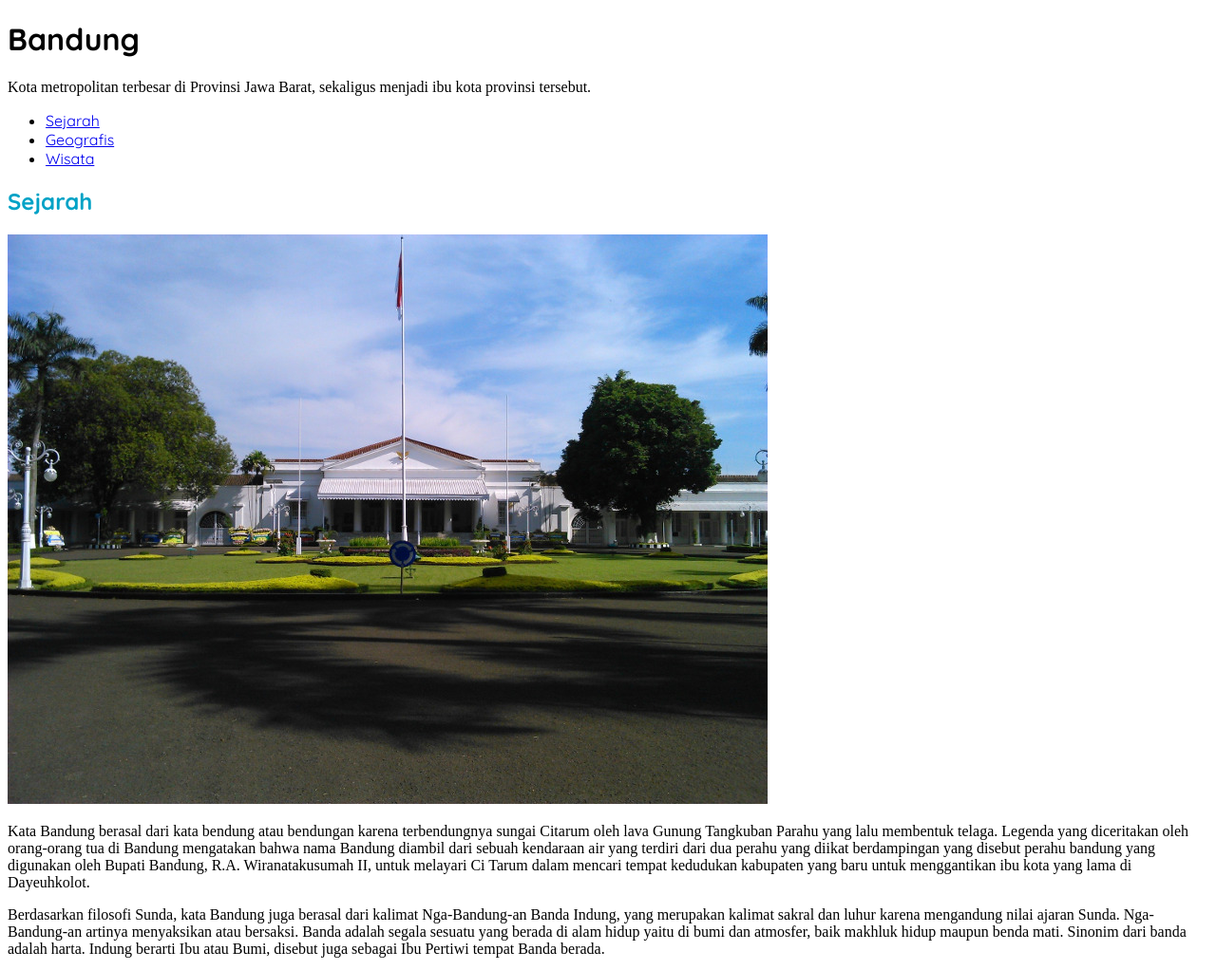
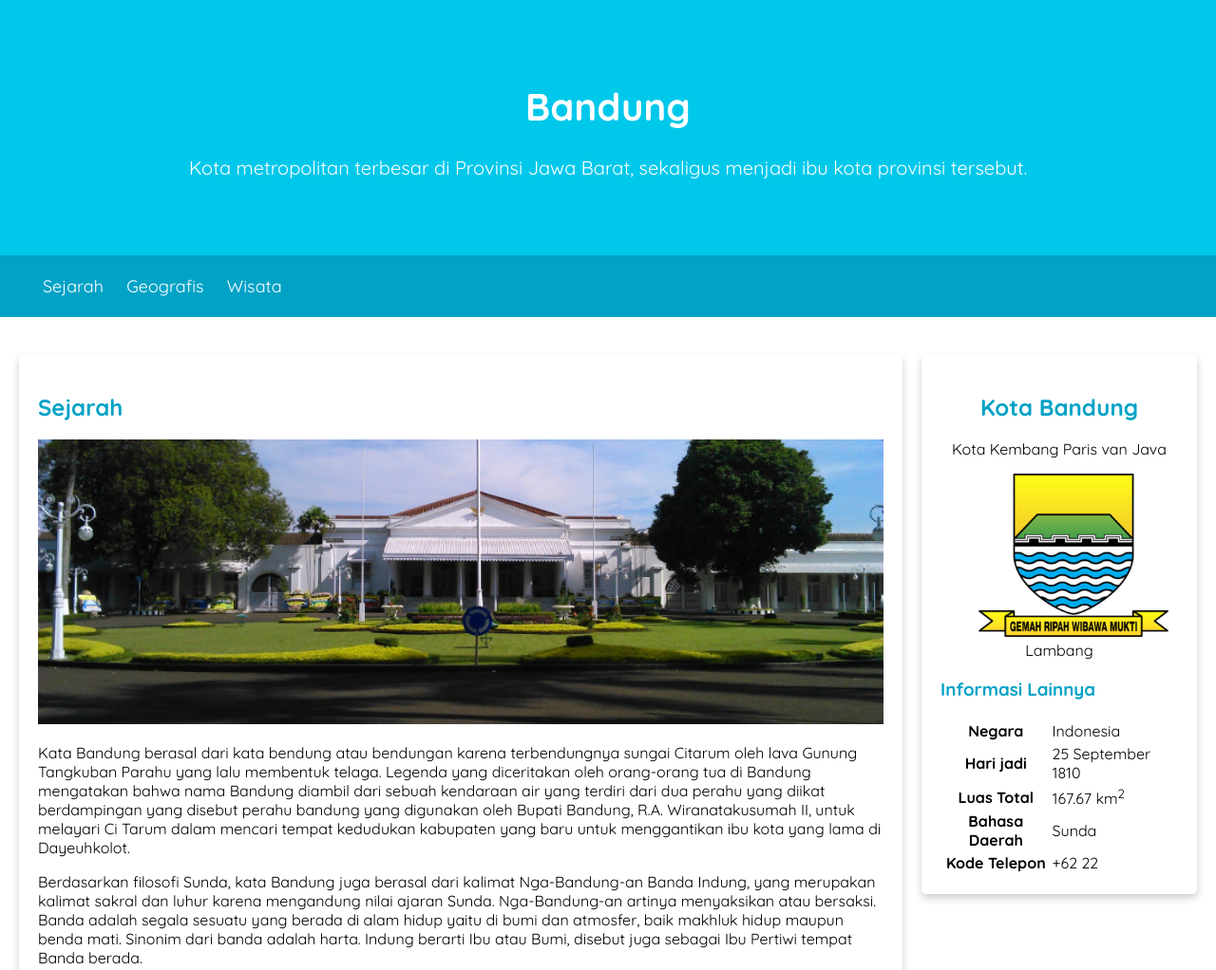
Before and after one commit to micheal011/micheal011.github.io, a plain HTML site: page webdasar/index.html in a window 1280 px wide. Shown: the top 1022 px of the page at 95% size. Drawn offline with Linux system fonts and the light colour scheme; a web font is replaced by a local one.

Commit message:
complete

```diff
--- a/webdasar/assets/styles/style.css
+++ b/webdasar/assets/styles/style.css
@@ -2,6 +2,8 @@
 
 body {
     font-family: 'Quicksand', sans-serif;
+    margin: 0;
+    padding: 0;
 }
 
 h2,
@@ -13,13 +15,102 @@ footer {
     padding: 20px;
     color: white;
     background-color: #00a2c6;
+    text-align: center;
+    font-weight: bold;
 }
 
-@font-face {
+/* @font-face {
     font-family: "Dicoding Font";
     src: url('FILE-FONT.TTF');
+} */
+
+/* p {
+    font-family: "Dicoding Font";
+} */
+
+nav a {
+    font-size: 18px;
+    font-weight: 400;
+    text-decoration: none;
+    color: white;
 }
 
-p {
-    font-family: "Dicoding Font";
+nav a:hover {
+    font-weight: bold;
 }
+
+.profile header {
+    text-align: center;
+}
+
+.featured-image {
+    width: 100%;
+    max-height: 300px;
+    object-fit: cover;
+    object-position: center;
+}
+
+.profile img {
+    width: 200px;
+}
+
+.card {
+    box-shadow: 0 4px 8px 0 rgba(0, 0, 0, 0.2);
+    border-radius: 5px;
+    padding: 20px;
+    margin-top: 20px;
+}
+
+.jumbotron {
+    font-size: 20px;
+    padding: 60px;
+    background-color: #00c8eb;
+    text-align: center;
+    color: white;
+}
+
+nav li {
+    display: inline;
+    list-style-type: none;
+    margin-right: 20px;
+}
+
+nav {
+    background-color: #00a2c6;
+    padding: 5px;
+    position: sticky;
+    top: 0;
+}
+
+main {
+    padding: 20px;
+    overflow: auto;
+}
+
+#content {
+    float: left;
+    width: 75%;
+}
+
+aside {
+    float: right;
+    width: 25%;
+    padding-left: 20px;
+}
+
+* {
+    box-sizing: border-box;
+}
+
+@media screen and (max-width: 1000px) {
+
+    #content,
+    aside {
+        width: 100%;
+        padding: 0;
+    }
+}
+
+header {
+    display: inline;
+}
--- a/webdasar/index.html
+++ b/webdasar/index.html
@@ -2,6 +2,7 @@
 <html>
 
 <head>
+    <meta name="viewport" content="width=device-width, initial-scale=1">
     <title>Kota Bandung</title>
     <link rel="stylesheet" href="assets/styles/style.css">
 </head>
@@ -9,9 +10,10 @@
 <body>
 
     <header>
-        <h1>Bandung</h1>
-
-        <p>Kota metropolitan terbesar di Provinsi Jawa Barat, sekaligus menjadi ibu kota provinsi tersebut.</p>
+        <div class="jumbotron">
+            <h1>Bandung</h1>
+            <p>Kota metropolitan terbesar di Provinsi Jawa Barat, sekaligus menjadi ibu kota provinsi tersebut.</p>
+        </div>
 
         <nav>
             <ul>
@@ -24,9 +26,9 @@
 
     <main>
         <div id="content">
-            <article id="sejarah">
+            <article id="sejarah" class="card">
                 <h2>Sejarah</h2>
-                <img src="assets/image/history.jpg" alt="">
+                <img src="assets/image/history.jpg" class="featured-image" alt="sejarah">
 
                 <p>Kata Bandung berasal dari kata bendung atau bendungan karena terbendungnya sungai Citarum oleh lava
                     Gunung
@@ -52,9 +54,9 @@
                     tempat Banda berada.</p>
             </article>
 
-            <article id="geografis">
+            <article id="geografis" class="card">
                 <h2>Geografis</h2>
-                <img src="assets/image/geografis.jpg" alt="">
+                <img src="assets/image/geografis.jpg" class="featured-image" alt="geografis">
 
                 <p>Kota Bandung dikelilingi oleh pegunungan, sehingga bentuk morfologi wilayahnya bagaikan sebuah
                     mangkok
@@ -74,7 +76,7 @@
                     demikian, Bandung selatan sangat rentan terhadap masalah banjir terutama pada musim hujan.</p>
             </article>
 
-            <article id="wisata">
+            <article id="wisata" class="card">
                 <h2>Wisata</h2>
                 <p>Sejak dibukanya Jalan Tol Cipularang, kota Bandung telah menjadi tujuan utama dalam menikmati
                     liburan
@@ -87,7 +89,7 @@
 
                 <section>
                     <h3>Farm House Lembang</h3>
-                    <img src="assets/image/farm-house.jpg" alt="">
+                    <img src="assets/image/farm-house.jpg" class="featured-image" alt="farm house">
 
                     <p>Berada di jalur utama Bandung-Lembang, Farm House menjadi objek wisata yang tidak pernah sepi
                         pengunjung.
@@ -100,7 +102,7 @@
 
                 <section>
                     <h3>Observatorium Bosscha</h3>
-                    <img src="assets/image/bosscha.jpg" alt="">
+                    <img src="assets/image/bosscha.jpg" class="featured-image" alt="bosscha">
 
                     <p>Memiliki beberapa teleskop, antara lain, Refraktor Ganda Zeiss, Schmidt Bimasakti, Refraktor
                         Bamberg,
@@ -120,7 +122,7 @@
         </div>
 
         <aside>
-            <article>
+            <article class="profile card">
                 <header>
                     <h2>Kota Bandung</h2>
                     <p>Kota Kembang Paris van Java</p>
```
